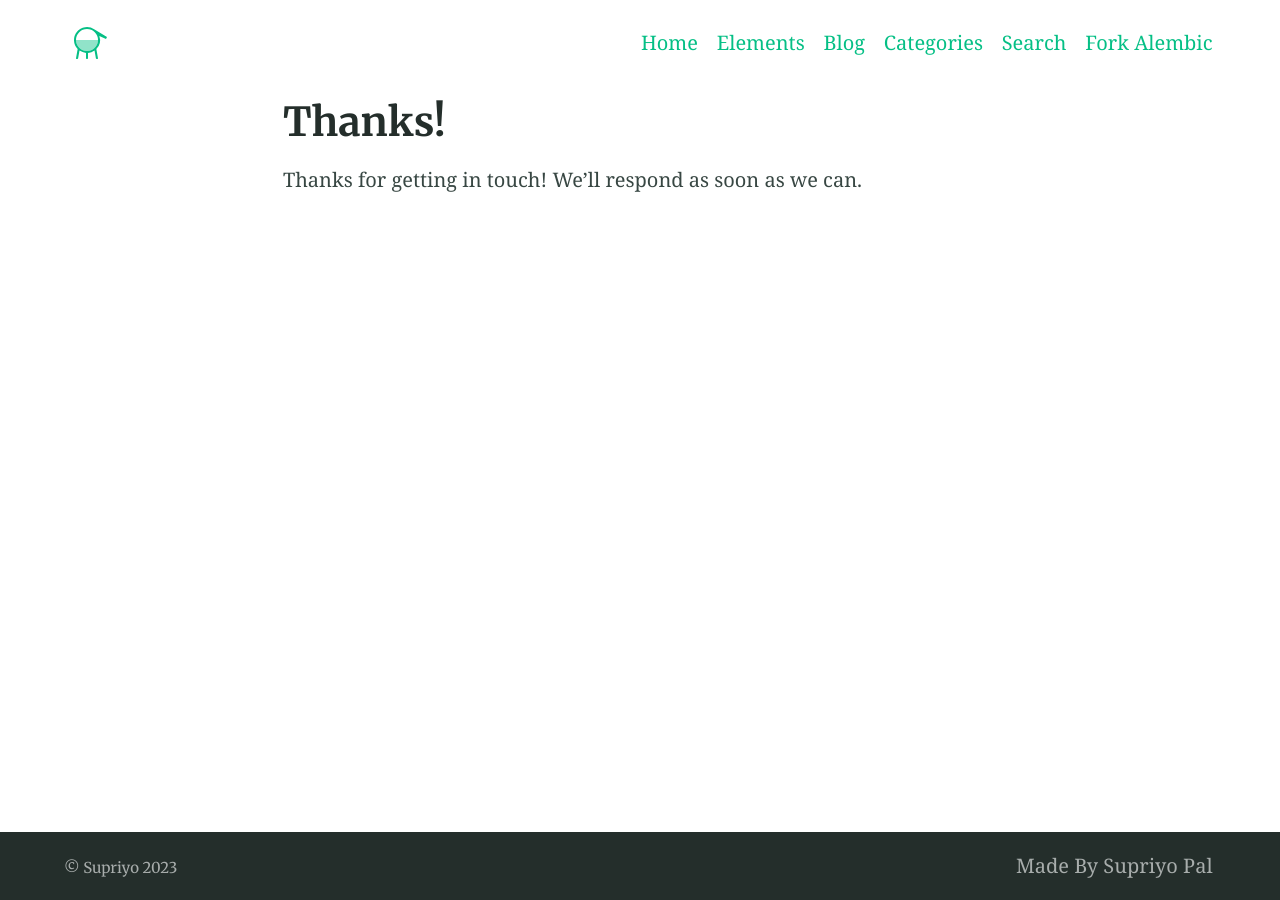
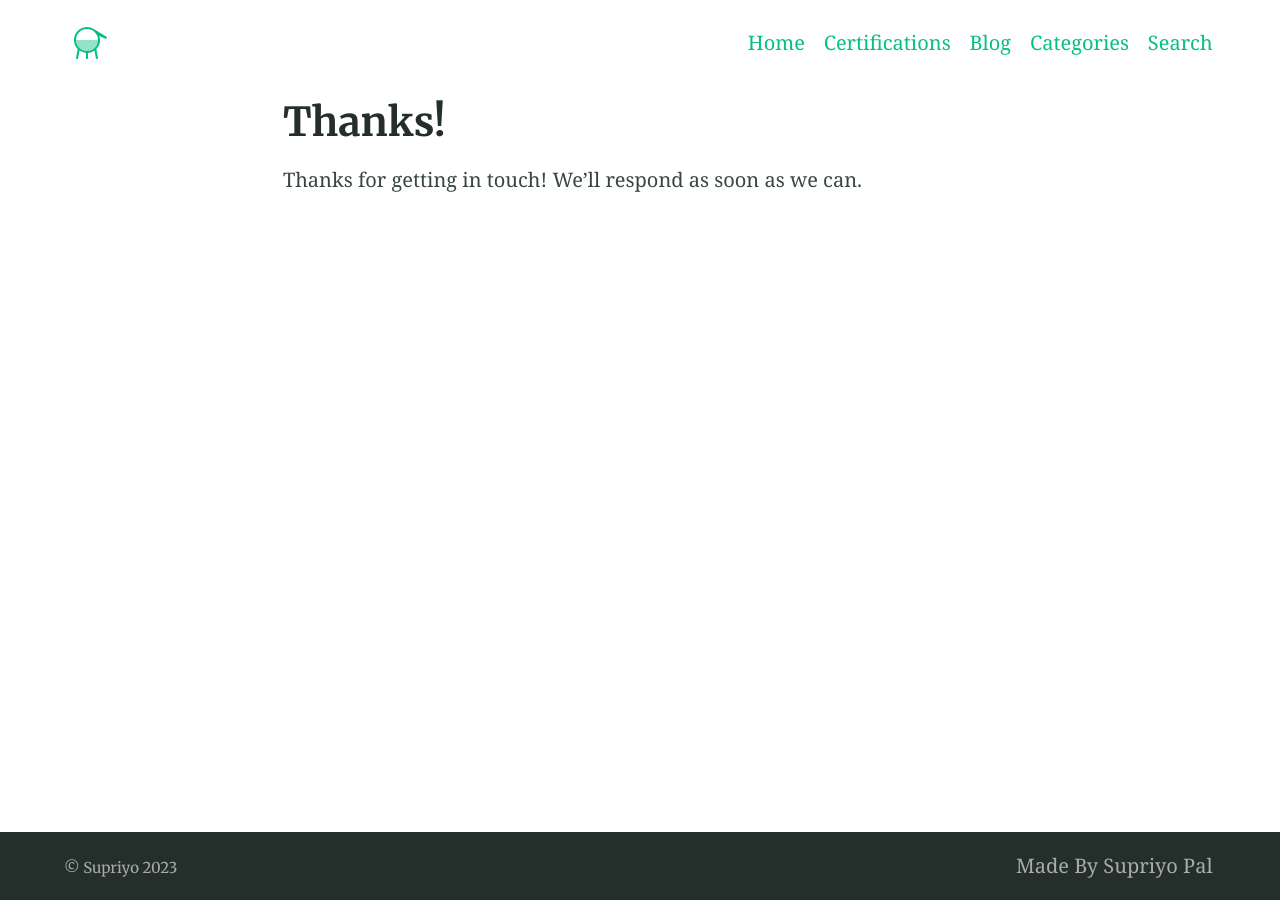
Before and after one commit to Supriyoiiest/supriyoiiest.github.io, a Jekyll site: the page built from thanks.md, in a window 1280 px wide. Built offline with Jekyll 4.4.1, drawn with Linux system fonts in a browser that asks for light colours.

Commit message:
Update _config.yml

```diff
--- a/_config.yml
+++ b/_config.yml
@@ -123,16 +123,14 @@ favicons: # Favicons are also used in the manifest file. Syntax is 'size: path'
 navigation_header:
 - title: Home
   url: /
-- title: Elements
-  url: /elements/
+- title: Certifications
+  url: /certifications/
 - title: Blog
   url: /blog/
 - title: Categories
   url: /categories/
 - title: Search
   url: /search/
-- title: Fork Alembic
-  url: https://github.com/daviddarnes/alembic
 
 navigation_footer:
 - title: Made By Supriyo Pal
```
